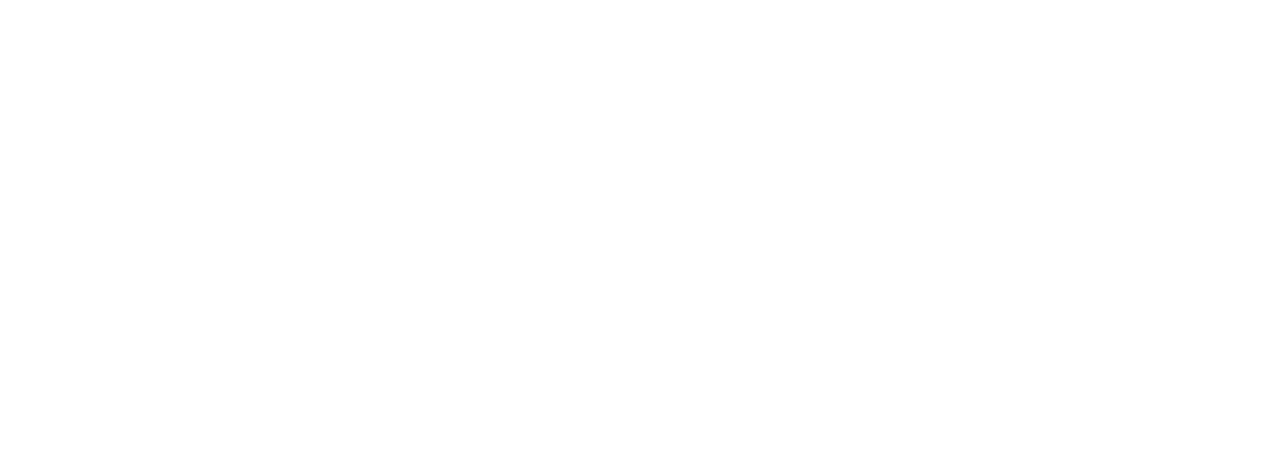
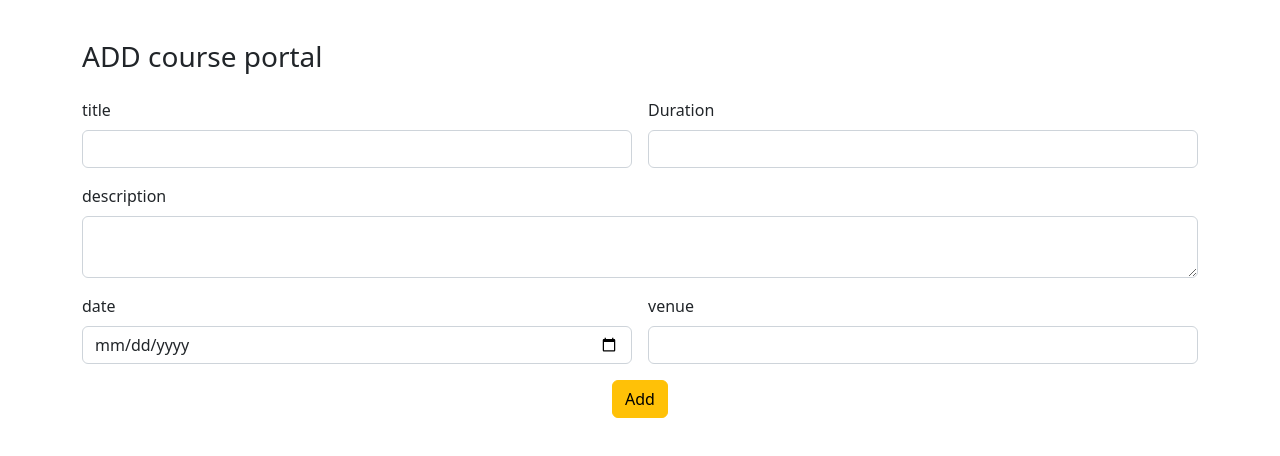
Before and after one commit to krishnanunnijp/Nest-angular-app, an Angular app: page /add in a window 1280 px wide. Before the commit this address led to /. Shown: the top 456 px of the page. Built offline with nearby package versions, Linux system fonts and the light colour scheme.

Commit message:
add course  page completed

```diff
--- /dev/null
+++ b/src/app/add-course/add-course.component.html
@@ -0,0 +1,35 @@
+
+<div class="container">
+    <div class="row">
+        <div class="col-12 col-sm-12 col-md-12 col-lg-12 col-xl-12 col-xxl-12">
+            <div class="row g-3 mt-4">
+                <div class="col-12 col-sm-12 col-md-12 col-lg-12 col-xl-12 col-xxl-12">
+                    <h3>ADD course portal </h3>
+                </div>
+                <div class="col-12 col-sm-6 col-md-6 col-lg-6 col-xl-6 col-xxl-6">
+                    <label for="title" class="form-label">title</label>
+                    <input name="courseTitle"  [(ngModel)]="courseTitle" type="text" class="form-control">
+                </div>
+                <div class="col-12 col-sm-6 col-md-6 col-lg-6 col-xl-6 col-xxl-6">
+                    <label for="" class="form-label">Duration</label>
+                    <input name="courseDescription" [(ngModel)]="courseDescription" type="text" class="form-control">
+                </div>
+                <div class="col-12 col-sm-12 col-md-12 col-lg-12 col-xl-12 col-xxl-12">
+                    <label for="" class="form-label">description</label>
+                    <textarea name="courseDuration" [(ngModel)]="courseDuration" id="" cols="4" class="form-control"></textarea>
+                </div>
+                <div class="col-12 col-sm-6 col-md-6 col-lg-6 col-xl-6 col-xxl-6">
+                    <label for="" class="form-label">date</label>
+                    <input name="courseDate" [(ngModel)]="courseDate" type="date" class="form-control">
+                </div>
+                <div class="col-12 col-sm-6 col-md-6 col-lg-6 col-xl-6 col-xxl-6">
+                    <label for="" class="form-label">venue</label>
+                    <input name="courseVenue" [(ngModel)]="courseVenue" type="text" class="form-control">
+                </div>
+                <div class="col-12 col-sm-12 col-md-12 col-lg-12 col-xl-12 col-xxl-12 text-center">
+                    <a (click)="readValue()" class="btn btn-warning">Add </a>
+                </div>
+            </div>
+        </div>
+    </div>
+  </div>
--- /dev/null
+++ b/src/app/add-course/add-course.component.ts
@@ -0,0 +1,44 @@
+import { Component } from '@angular/core';
+import { ApiService } from '../api.service';
+
+@Component({
+  selector: 'app-add-course',
+  templateUrl: './add-course.component.html',
+  styleUrls: ['./add-course.component.css']
+})
+export class AddCourseComponent {
+  constructor(private api:ApiService){}
+  courseTitle=""
+  courseDescription=""
+  courseDuration=""
+  courseDate=""
+  courseVenue=""
+  data:any={}
+  readValue=()=>{
+    this.data={
+      "courseTitle":this.courseTitle,
+      "courseDescription":this.courseDescription,
+      "courseDuration":this.courseDuration,
+      "courseDate":this.courseDate,
+      "courseVenue":this.courseVenue
+    }
+this.api.addCourse(this.data).subscribe(
+
+  (response:any)=>{
+    console.log(response)
+    if(response.status=='success'){
+      alert("successfully added")
+      this.courseTitle=""
+      this.courseDescription=""
+      this.courseDuration=""
+      this.courseDate=""
+      this.courseVenue=""
+    }else{
+      alert("something went wrong")
+    }
+  }
+)
+
+  }
+
+}
--- a/src/app/api.service.ts
+++ b/src/app/api.service.ts
@@ -14,5 +14,11 @@
     fetchFriends=()=>{
       return this.http.get("https://dummyapifriends.herokuapp.com/view")
     }
+    addCourse=(addValue:any)=>{
+      return this.http.post("https://mylinkurcodesapp.herokuapp.com/addcourse",addValue)
+    }
+    addFriends=(frienValue:any)=>{
+      return this.http.post("https://dummyapifriends.herokuapp.com/adddata",frienValue)
+    }
 
 }
```
Also changed, not shown: src/app/app.module.ts (+8 -3 lines), src/app/add-course/add-course.component.css (added).
